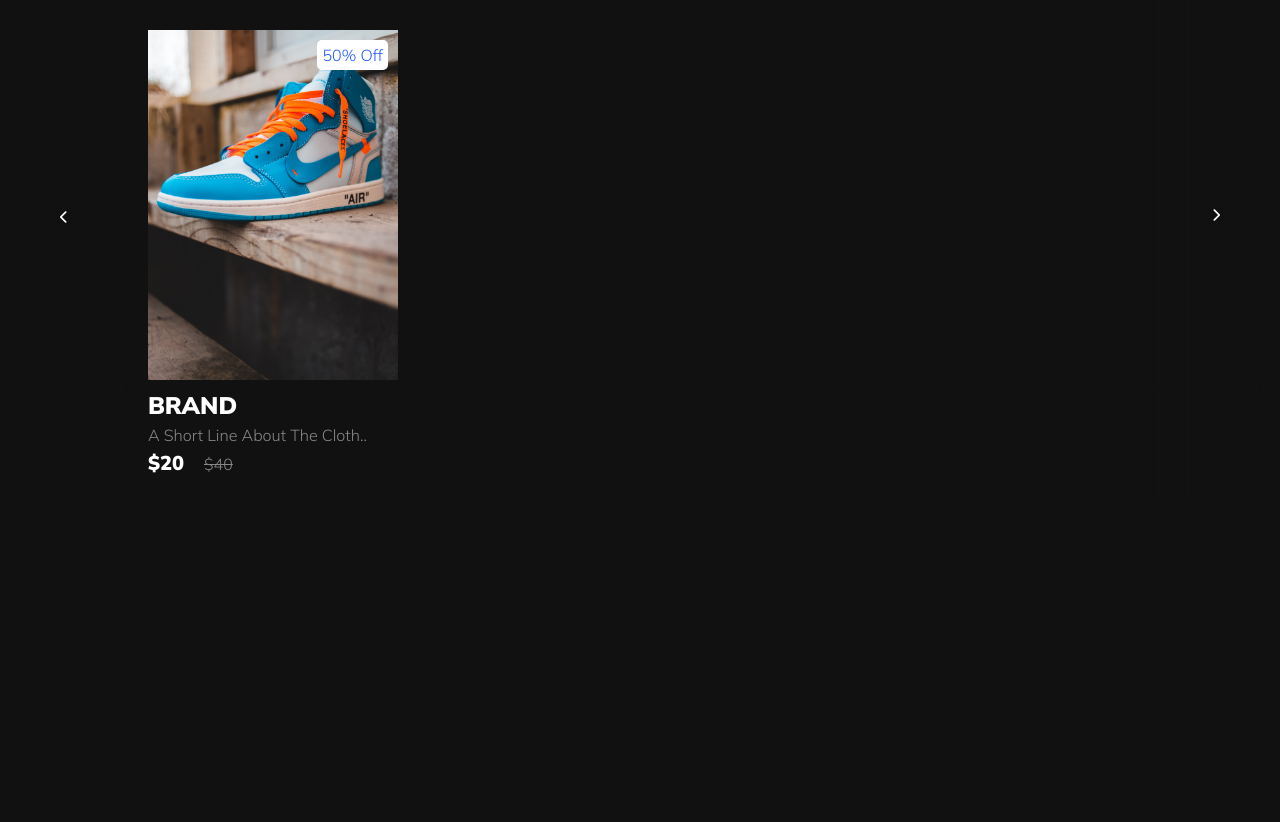
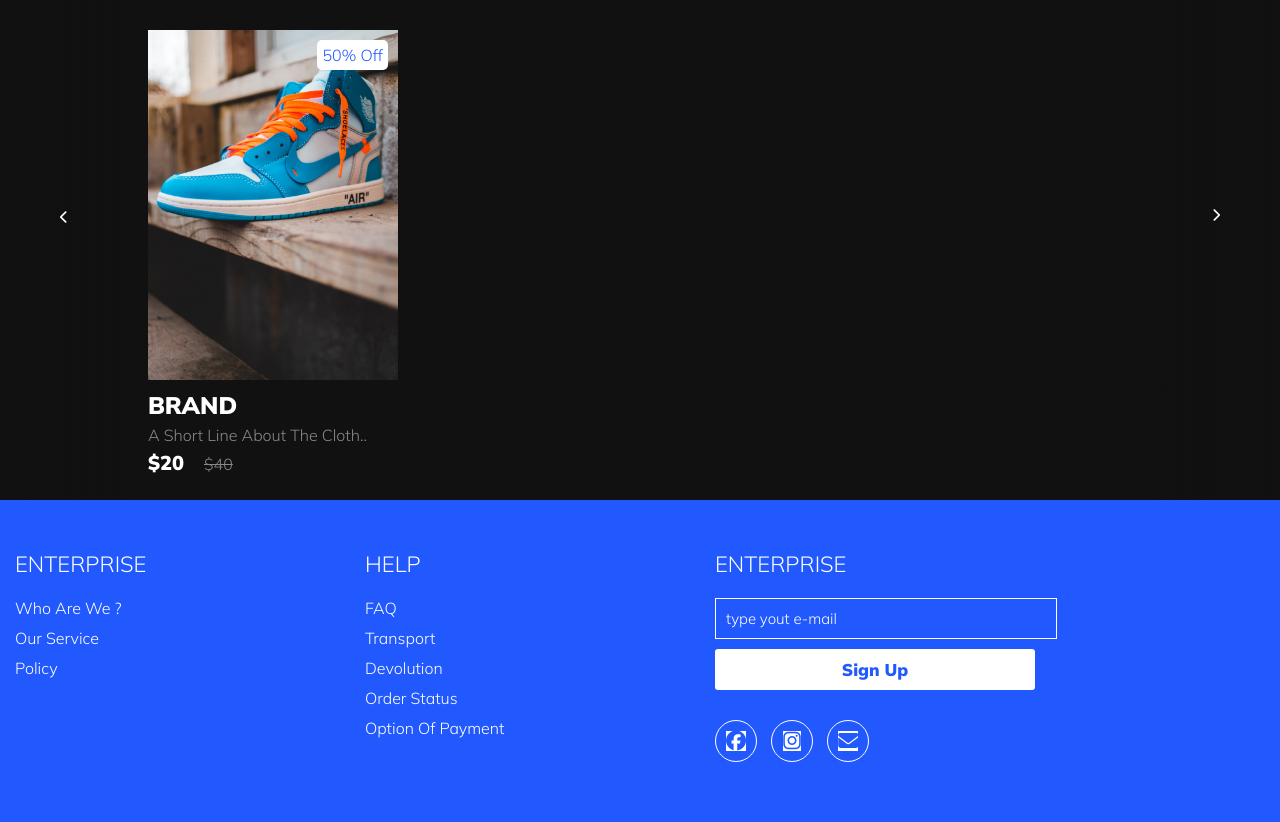
Before and after one commit to MokdcyVictor/ProjetodeIngles, a plain HTML site: page src/index.html in a window 1280 px wide. Shown: the part 1404-2226 px from the top of the page. Before the commit the page ends 1904 px from the top, so only its background shows below. Drawn offline with Linux system fonts and the light colour scheme.

Commit message:
Add files via upload

```diff
--- a/src/css/index.css
+++ b/src/css/index.css
@@ -105,7 +105,7 @@ main {
 
 /* slideshow */
 .slideshow {
-  width: 90vw;
+  width: 95vw;
   height: 80vh;
   display: flex;
   flex-direction: row;
@@ -393,3 +393,111 @@ main {
   grid-column: span 2;
   margin-bottom: 10px;
 }
+
+footer {
+  background-color: var(--main-color);
+  padding: 50px 0;
+}
+
+.container-footer {
+  max-width: 1400px;
+  padding: 0 4%;
+  margin: auto;
+}
+
+.row-footer {
+  display: flex;
+  flex-wrap: wrap;
+}
+
+.footer-col {
+  width: 25%;
+  padding: 0 15px;
+}
+
+.footer-col h4 {
+  font-size: 22px;
+  color: #fff;
+  margin-bottom: 20px;
+  font-weight: 500;
+  position: relative;
+  text-transform: uppercase;
+}
+
+.footer-col ul {
+  list-style: none;
+}
+
+.footer-col ul li {
+  margin: 10px 0;
+}
+
+.footer-col ul li a {
+  font-size: 16px;
+  text-transform: capitalize;
+  color: #fff;
+  text-decoration: none;
+  font-weight: 300;
+  display: block;
+  transition: all 0.3s ease;
+}
+
+.footer-col ul li a:hover {
+  color: #cecdcd;
+  padding-left: 10px;
+}
+
+.footer-col .medias-socias {
+  margin-top: 30px;
+}
+
+.footer-col .medias-socias a {
+  display: inline-flex;
+  align-items: center;
+  justify-content: center;
+  height: 40px;
+  width: 40px;
+  margin: 0 10px 10px 0;
+  text-decoration: none;
+  border-radius: 50%;
+  color: #fff;
+  border: 1px solid #fff;
+  transition: all 0.5s ease;
+}
+
+.footer-col .medias-socias a i {
+  font-size: 20px;
+}
+
+.footer-col .medias-socias a i {
+  color: var(--main-color);
+  background-color: #fff;
+}
+
+.footer-col .form-sub input {
+  width: 100%;
+  padding: 10px;
+  font-size: 15px;
+  outline: none;
+  border: 1px solid #fff;
+  color: #fff;
+  background-color: var(--main-color);
+}
+
+.footer-col .form-sub input::placeholder {
+  color: #fff;
+}
+
+.footer-col .form-sub button {
+  width: 100%;
+  margin-top: 10px;
+  padding: 10px;
+  font-size: 17px;
+  outline: none;
+  border: none;
+  cursor: pointer;
+  color: var(--main-color);
+  border-radius: 3px;
+  font-weight: bold;
+  background-color: #fff;
+}
--- a/src/index.html
+++ b/src/index.html
@@ -152,7 +152,47 @@
         </div>
       </section>
     </main>
-
+	<footer>
+      <div class="container">
+        <div class="row-footer">
+          <div class="footer-col">
+            <h4>Enterprise</h4>
+            <ul>
+              <li><a href="">Who are we ?</a></li>
+              <li><a href="">Our service</a></li>
+              <li><a href="">Policy</a></li>
+            </ul>
+          </div>
+          <div class="footer-col">
+            <h4>Help</h4>
+            <ul>
+              <li><a href="">FAQ</a></li>
+              <li><a href="">transport</a></li>
+              <li><a href="">devolution</a></li>
+              <li><a href="">order status</a></li>
+              <li><a href="">Option of payment</a></li>
+            </ul>
+          </div>
+          <div class="footer-col">
+            <h4>Enterprise</h4>
+            <div class="form-sub">
+              <input
+                type="email"
+                name="email"
+                id="email"
+                placeholder="type yout e-mail"
+              />
+              <button>Sign Up</button>
+            </div>
+            <div class="medias-socias">
+              <a href=""><i class="fa-brands fa-facebook"></i></a>
+              <a href=""><i class="fa-brands fa-instagram"></i></a>
+              <a href=""><i class="fa-solid fa-envelope"></i></a>
+            </div>
+          </div>
+        </div>
+      </div>
+    </footer>
     <script src="./js/index.js"></script>
   </body>
 </html>
```
